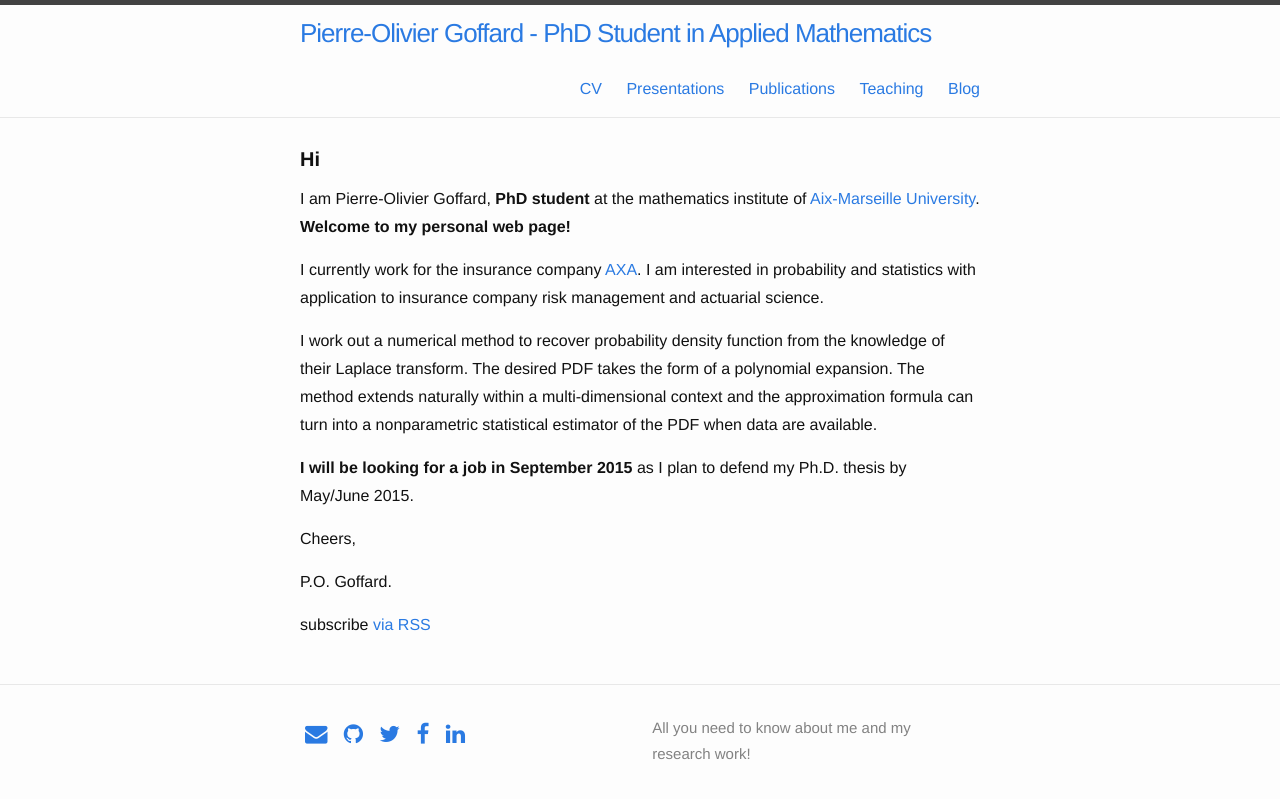
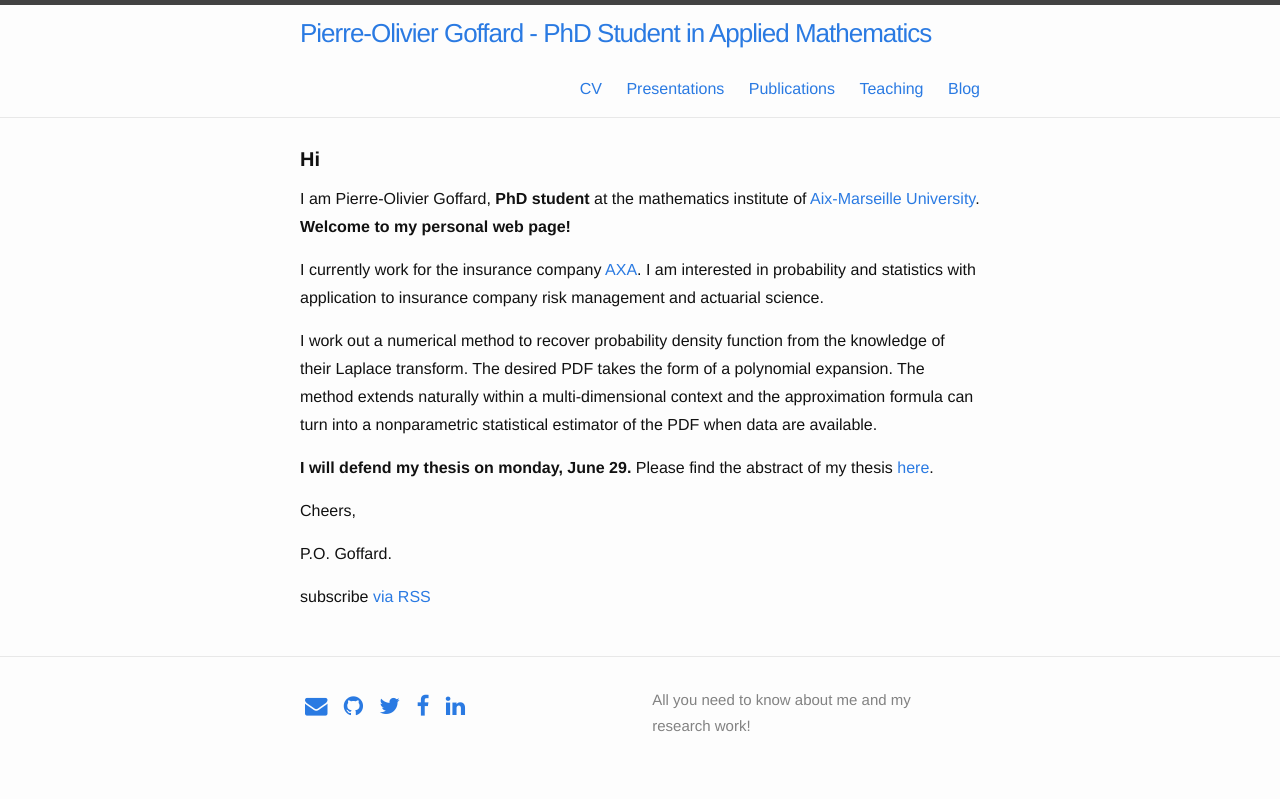
Before and after one commit to LaGauffre/LaGauffre.github.io, a Jekyll site: the page built from index.html, in a window 1280 px wide. Shown: the top 799 px of the page. Built offline with Jekyll 4.4.1, drawn with Linux system fonts in a browser that asks for light colours; nearby versions of some CDN libraries; Markdown is read by kramdown in place of the engine named in the settings.

Commit message:
Lien vers l'extrait du manuscrit

```diff
--- a/index.html
+++ b/index.html
@@ -18,7 +18,7 @@ layout: default
         I work out a numerical method to recover probability density function from the knowledge of their Laplace transform. The desired PDF takes the form of a polynomial expansion. The method extends naturally within a multi-dimensional context and the approximation formula can turn into a nonparametric statistical estimator of the PDF when data are available.
         </p>
         <p>
-        <b>I will be looking for a job in September 2015</b> as I plan to defend my Ph.D. thesis by May/June 2015.
+        <b>I will defend my thesis on monday, June 29.</b> Please find the abstract of my thesis <a href="{{ '/Main.pdf' | prepend: site.baseurl }}" class="page-link">here</a>.
         </p>
         <p>
         Cheers,
```
Also changed, not shown: 1 other file.
